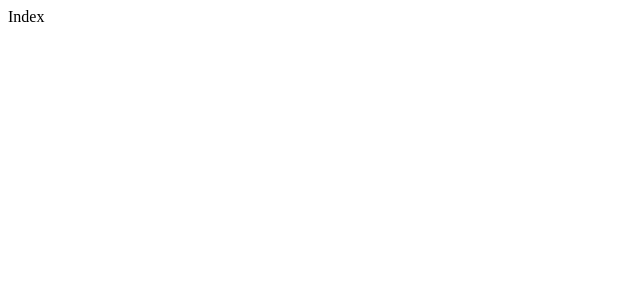
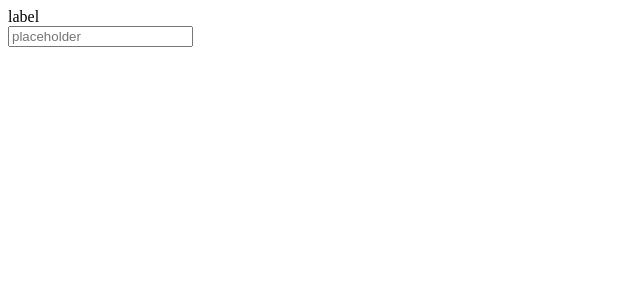
Before and after one commit to watagit/gift-a-fact, a Next.js app: page / in a window 1280 px wide. Shown: the top 300 px of the page, without its empty margins (0-640 px from the left). Built offline with nearby package versions, Linux system fonts and the light colour scheme.

Commit message:
create text field atom

```diff
--- /dev/null
+++ b/src/components/TextField.tsx
@@ -0,0 +1,17 @@
+import { FC } from 'react';
+
+export interface Props {
+  label: string;
+  placeholder: string;
+}
+
+const TextField: FC<Props> = ({ label, placeholder }) => {
+  return (
+    <div>
+      <div>{label}</div>
+      <input placeholder={placeholder} />
+    </div>
+  );
+};
+
+export default TextField;
--- a/src/pages/index.tsx
+++ b/src/pages/index.tsx
@@ -1,7 +1,10 @@
 import { FC } from 'react';
+import TextField from '../components/TextField';
 
 const Index: FC = () => {
-  return <>Index</>;
+  return (
+    <TextField label={"label"} placeholder={"placeholder"} />
+  );
 };
 
 export default Index;
```
